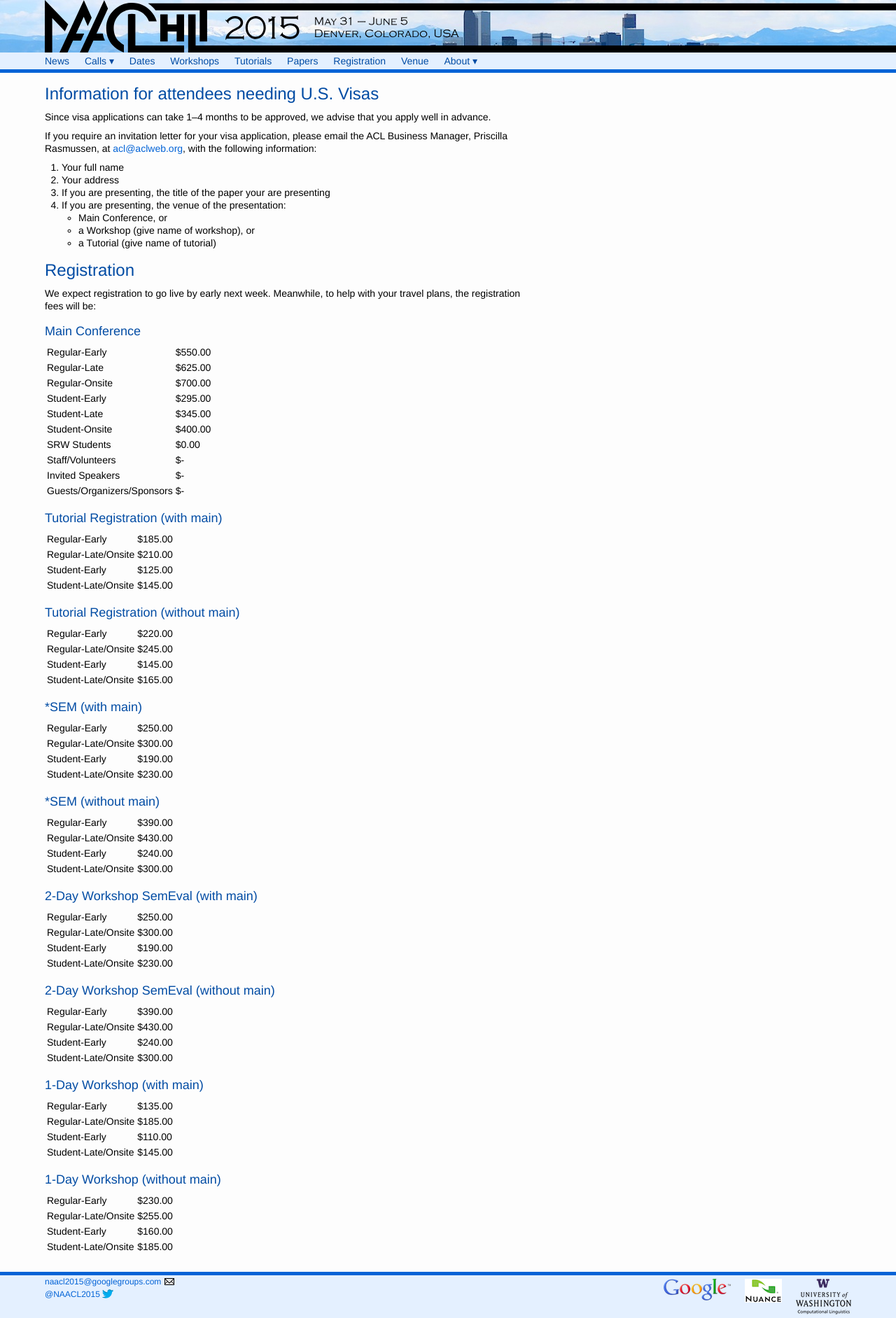
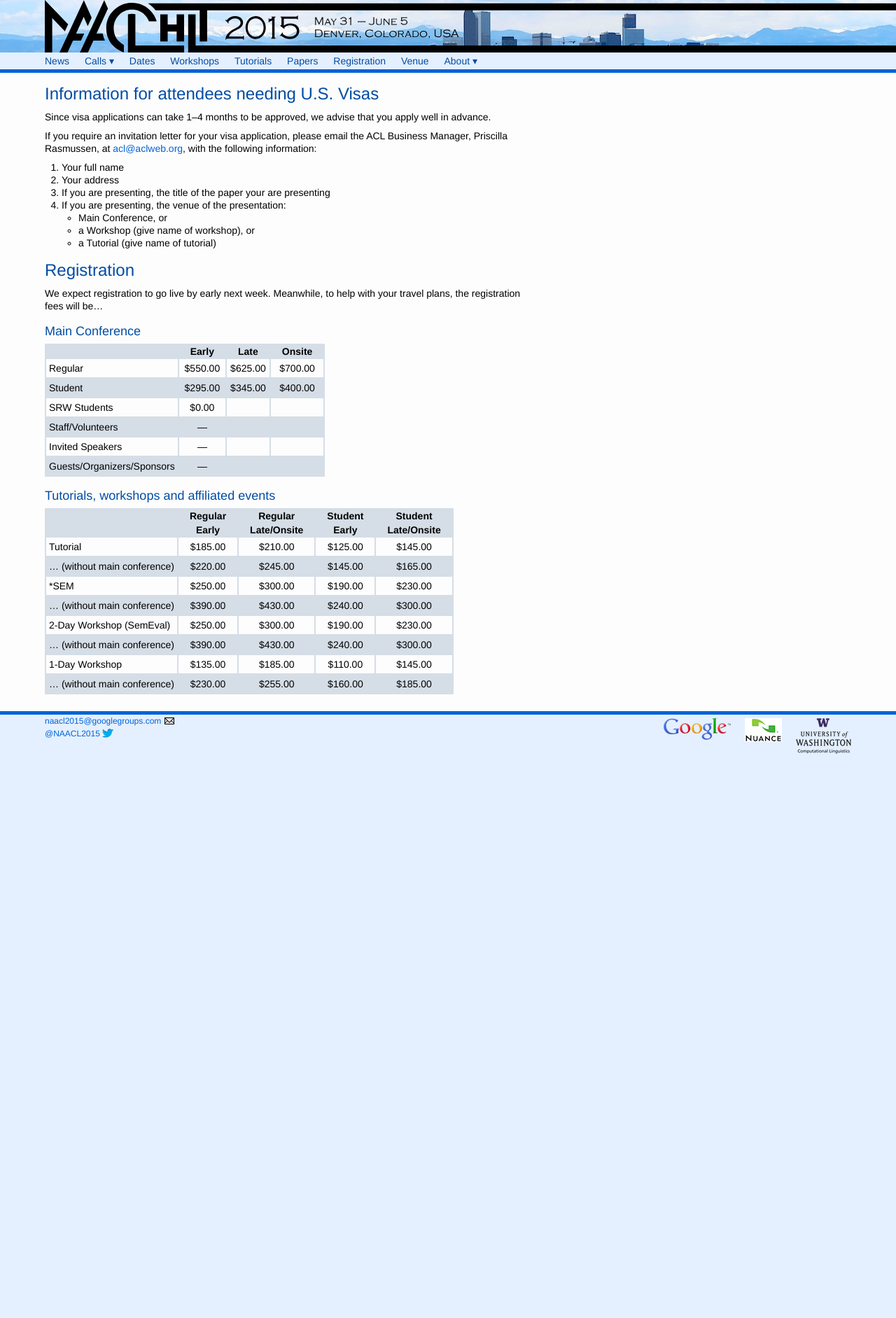
Before and after one commit to naacl-org/naacl-hlt-2015, a Jekyll site: the page built from registration.md, in a window 1280 px wide. Shown: the whole page at 70% size. Built offline with Jekyll 4.4.1, drawn with Linux system fonts in a browser that asks for light colours; after the commit the page ends 1082 px from its top, so only the background shows below that.

Commit message:
Reformatted the registration fees

```diff
--- a/_sass/_base.scss
+++ b/_sass/_base.scss
@@ -84,6 +84,7 @@ hr.content-divisor {
     margin: 0;
 }
 
+
 /* Colors */
 
 body {
@@ -136,6 +137,27 @@ dt {
 dt:after {
     content: ":";
 }
+
+
+/* Tables */
+
+table {
+    border-collapse: collapse;
+    // border: 2px solid $code-bgcolor;
+    th {
+        padding: 0px 16px;
+    }
+    td {
+        padding: 4px;
+    }
+    td, th {
+        border: 2px solid $code-bgcolor;
+    }
+    th, tr:nth-child(even) {
+        background-color: $code-bgcolor;
+    }
+}
+
 
 /* Blockquotes */
 
--- a/registration.md
+++ b/registration.md
@@ -19,73 +19,29 @@ If you require an invitation letter for your visa application, please email the
 # Registration
 
 We expect registration to go live by early next week.  Meanwhile,
-to help with your travel plans, the registration fees will be:
+to help with your travel plans, the registration fees will be...
 
 ## Main Conference
 
-| Regular-Early | $550.00
-| Regular-Late | $625.00
-| Regular-Onsite | $700.00
-| Student-Early | $295.00
-| Student-Late | $345.00
-| Student-Onsite | $400.00
+|              |  Early  |  Late   | Onsite
+|:-------------|:-------:|:-------:|:-------:|
+| Regular      | $550.00 | $625.00 | $700.00
+| Student      | $295.00 | $345.00 | $400.00
 | SRW Students | $0.00
-| Staff/Volunteers | $-
-| Invited Speakers | $-
-| Guests/Organizers/Sponsors | $-
+| Staff/Volunteers | —
+| Invited Speakers | —
+| Guests/Organizers/Sponsors | —
 
-## Tutorial Registration (with main)
+## Tutorials, workshops and affiliated events
 
-| Regular-Early | $185.00
-| Regular-Late/Onsite | $210.00
-| Student-Early | $125.00
-| Student-Late/Onsite | $145.00
-
-## Tutorial Registration (without main)
-
-| Regular-Early | $220.00
-| Regular-Late/Onsite | $245.00
-| Student-Early | $145.00
-| Student-Late/Onsite | $165.00
-
-## \*SEM (with main)
-
-| Regular-Early | $250.00
-| Regular-Late/Onsite | $300.00
-| Student-Early | $190.00
-| Student-Late/Onsite | $230.00
-
-## \*SEM (without main)
-
-| Regular-Early | $390.00
-| Regular-Late/Onsite | $430.00
-| Student-Early | $240.00
-| Student-Late/Onsite | $300.00
-
-## 2-Day Workshop SemEval (with main)
-
-| Regular-Early | $250.00
-| Regular-Late/Onsite | $300.00
-| Student-Early | $190.00
-| Student-Late/Onsite | $230.00
-
-## 2-Day Workshop SemEval (without main)
-
-| Regular-Early | $390.00
-| Regular-Late/Onsite | $430.00
-| Student-Early | $240.00
-| Student-Late/Onsite | $300.00
-
-## 1-Day Workshop (with main)
-
-| Regular-Early | $135.00
-| Regular-Late/Onsite | $185.00
-| Student-Early | $110.00
-| Student-Late/Onsite | $145.00
-
-## 1-Day Workshop (without main)
-
-| Regular-Early | $230.00
-| Regular-Late/Onsite | $255.00
-| Student-Early | $160.00
-| Student-Late/Onsite | $185.00
+|                           | Regular |   Regular   | Student |   Student
+|                           |  Early  | Late/Onsite |  Early  | Late/Onsite
+|:------------------------------|:-------:|:-------:|:-------:|:-------:|
+| Tutorial                      | $185.00 | $210.00 | $125.00 | $145.00
+| ... (without main conference) | $220.00 | $245.00 | $145.00 | $165.00
+| \*SEM                         | $250.00 | $300.00 | $190.00 | $230.00
+| ... (without main conference) | $390.00 | $430.00 | $240.00 | $300.00
+| 2-Day Workshop (SemEval)      | $250.00 | $300.00 | $190.00 | $230.00
+| ... (without main conference) | $390.00 | $430.00 | $240.00 | $300.00
+| 1-Day Workshop                | $135.00 | $185.00 | $110.00 | $145.00
+| ... (without main conference) | $230.00 | $255.00 | $160.00 | $185.00
```
